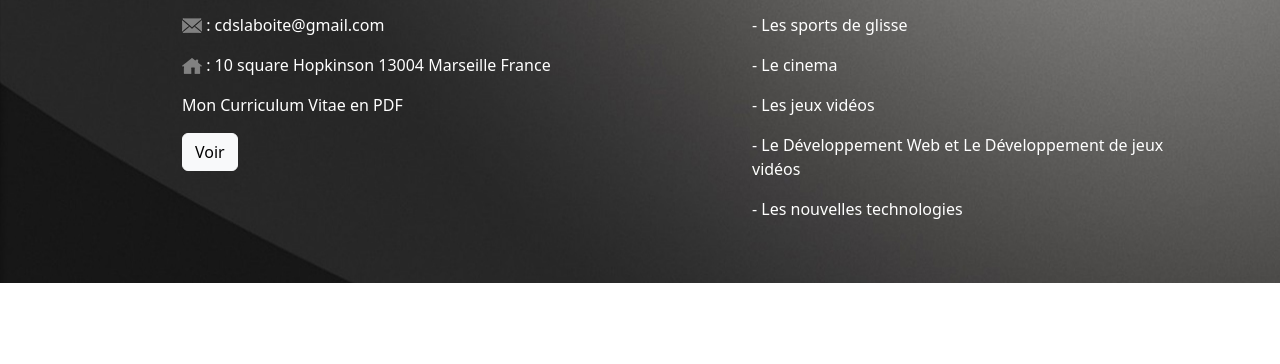
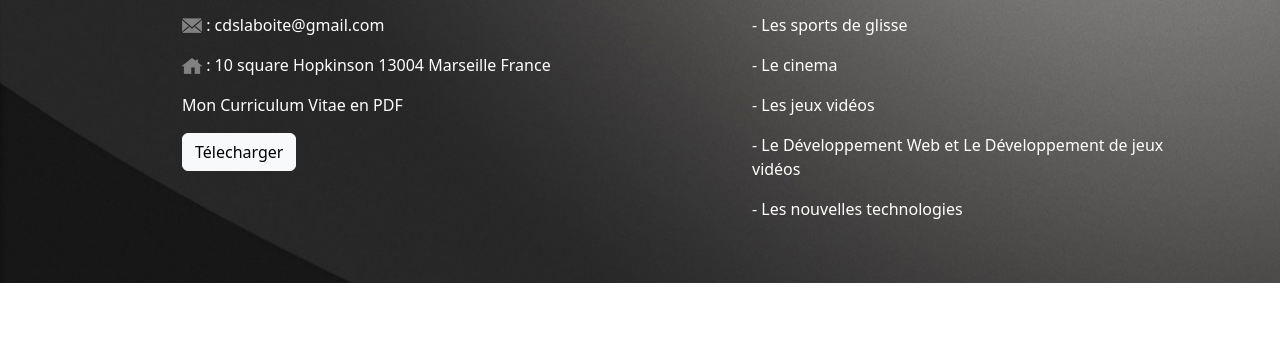
Before and after one commit to Valann13/Site-Portfolio, a website: page index.html in a window 1280 px wide. Shown: the part 1980-2344 px from the top of the page. Drawn offline with nearby package versions, Linux system fonts and the light colour scheme.

Commit message:
creation lien cv

```diff
--- a/index.html
+++ b/index.html
@@ -193,7 +193,7 @@
 
               <p>Mon Curriculum Vitae en PDF
               </p>
-              <a href="PDF/MigliaccioMarcCV.pdf" download class="btn btn-light">Voir</a>
+              <a href="PDF/MigliaccioMarcCV.pdf" download class="btn btn-light">Télecharger</a>
             </div>
           </div>
 
--- a/style.css
+++ b/style.css
@@ -212,21 +212,16 @@ h4{color:  rgb(255, 208, 0);
 .textcomp{
     padding-left: 20px;
     border-left:50px solid  rgb(255, 208, 0);
-
     text-align: left;
-  padding-bottom: 0px;
     margin-top: 40px;
     margin-bottom: 100px;
-
     width: 50%;
 }
 
 .textcomp2{
     padding-left: 20px;
     border-left:50px solid  rgb(255, 208, 0);
-
     text-align: left;
-
     margin-top: 40px;
     margin-bottom: 100px;
     color: white;
```
Also changed, not shown: Image/Avatar.png.
